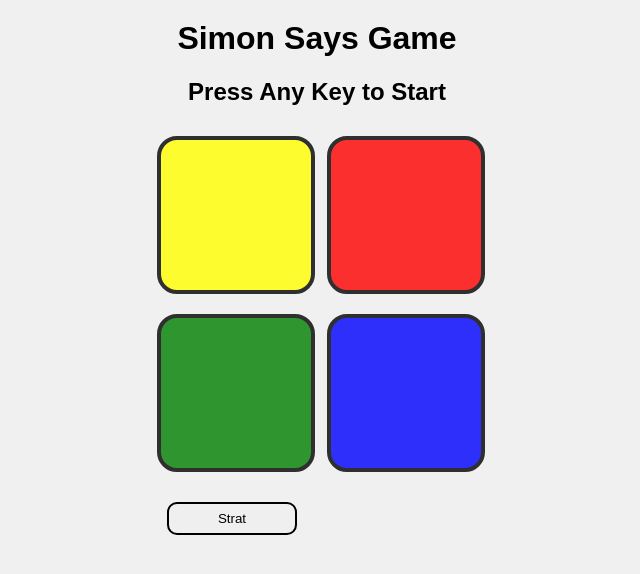
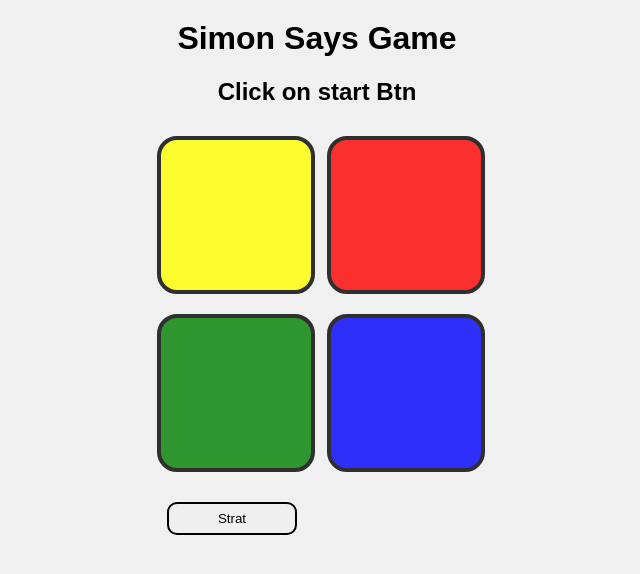
Before and after one commit to suhani5267/simsonProject2, a plain HTML site: page index.html in a window 1280 px wide. Shown: the whole page, without its empty margins (323-963 px from the left). Drawn offline with Linux system fonts and the light colour scheme.

Commit message:
add something

```diff
--- a/index.html
+++ b/index.html
@@ -7,7 +7,7 @@
 </head>
 <body>
   <h1>Simon Says Game</h1>
-  <h2>Press Any Key to Start</h2>
+  <h2>Click on start Btn</h2>
 
   <div class="game-container">
     <div class="btn yellow" id="yellow"></div>
```
